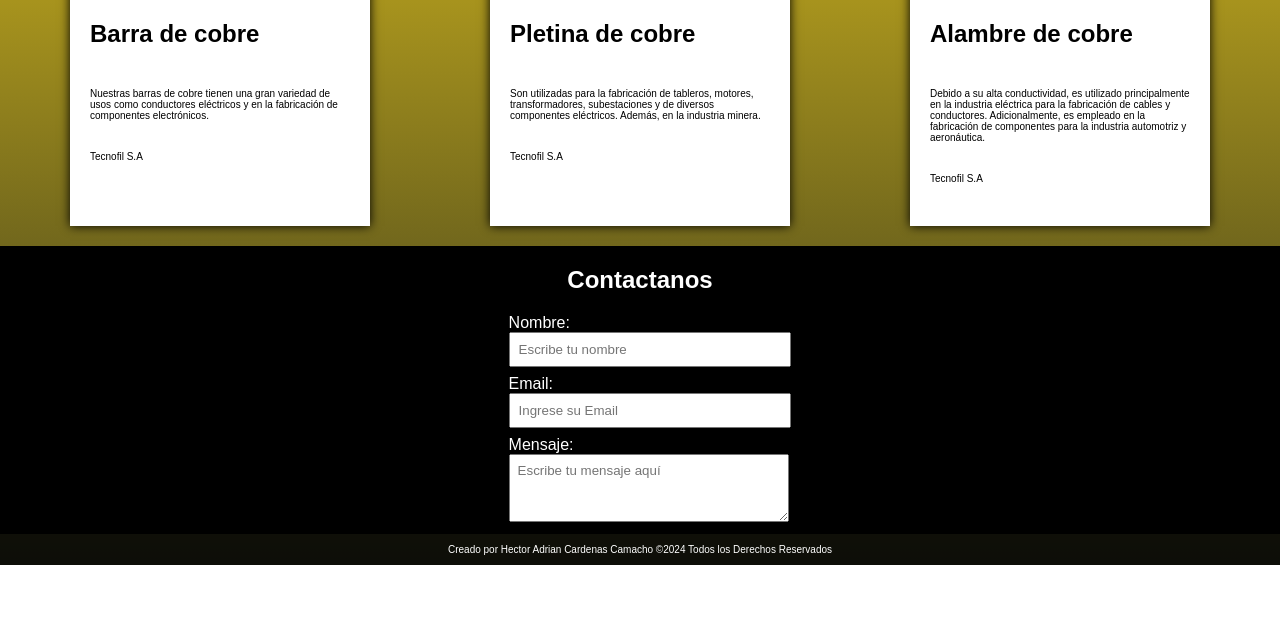
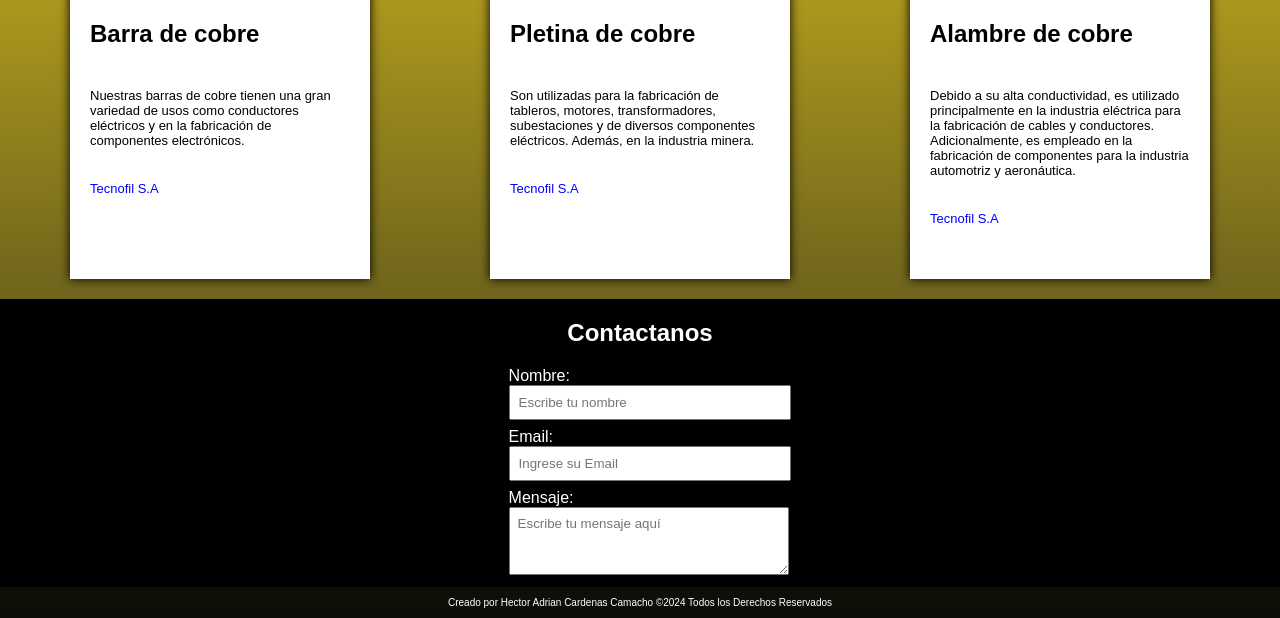
Before and after one commit to Hcardenass/AcaX_Reto_Dinamismo, a plain HTML site: page index.html in a window 1280 px wide. Shown: the part 389-1007 px from the top of the page. Before the commit the page ends 954 px from the top, so only its background shows below. Drawn offline with Linux system fonts and the light colour scheme.

Commit message:
Update style.css

```diff
--- a/style.css
+++ b/style.css
@@ -59,10 +59,13 @@ main{
   margin: 10px;
   padding: 10px;
   p{
-    font-size: 10px;
+    font-size: 13px;
   }
   p:nth-child(2){
     padding: 20px 0;
+  }
+  p:nth-child(3){
+    color:blue
   }
 
 }
```
